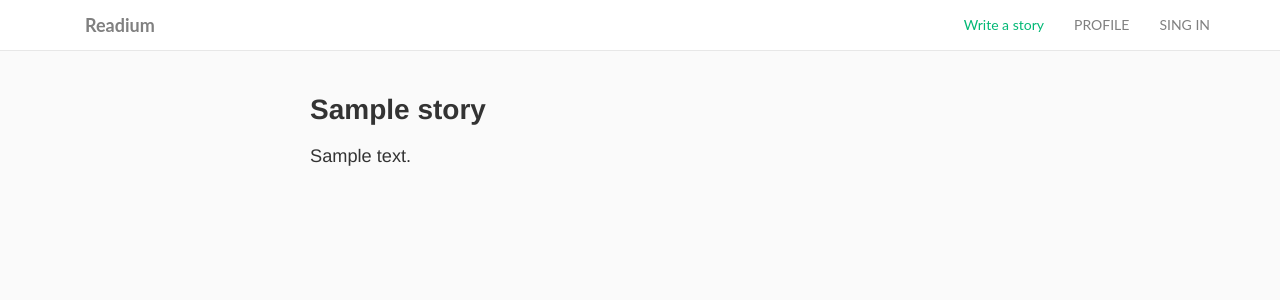
After one commit to iferrant/Readium, a Python web app: template templates/read_story.html in a window 1280 px wide. The commit adds this page. Shown: the top 300 px of the page. Run offline with Jinja, Linux system fonts and the light colour scheme; the template is opened without the code that fills it: most values are stand-ins (such as "Sample title", 1, 10 or a date in 2020); some libraries are stand-ins or nearby versions.

Commit message:
Read stories
When the user clicks on a story from the story list, he can read it.

```diff
--- a/main.py
+++ b/main.py
@@ -17,10 +17,11 @@
 import webapp2
 from controllers.PostListHandler import PostListHandler
 from controllers.LoginHandler import LoginHandler
-from controllers.StoryHandler import StoryHandler
+from controllers.StoryHandler import StoryHandler, ReadStoryHandler
 
 app = webapp2.WSGIApplication([
     ('/', PostListHandler),
     ('/login', LoginHandler),
-    ('/write_story', StoryHandler)
+    ('/write_story', StoryHandler),
+    ('/read_story', ReadStoryHandler)
 ], debug=True)
--- a/static/css/style.css
+++ b/static/css/style.css
@@ -181,6 +181,10 @@ body {
     flex-direction: column;
 }
 
+.card-block {
+    height: 100%;
+}
+
 .card-user {
     color: #02B875;
     font-size: 1.15em;
@@ -202,6 +206,11 @@ body {
     color: #373737;
     font-family: "PT Sans", Monaco, sans-serif;
     font-size: 1.2em;
+    overflow: hidden;
+    text-overflow: ellipsis;
+    display: -webkit-box;
+    -webkit-line-clamp: 3;
+    -webkit-box-orient: vertical;
 }
 
 .card-btns {
@@ -305,3 +314,25 @@ textarea:focus, input:focus{
     outline: none;
 }
 /***************************************************************************/
+/********************************READ STORY ********************************/
+.read-container {
+    max-width: 700px;
+    margin-left: auto;
+    margin-right: auto;
+    padding: 20px;
+}
+
+.read-container p {
+    min-width: 100%;
+}
+
+.story-title {
+    font-size: 2em;
+    font-weight: bold;
+}
+.story-text {
+    font-size: 1.3em;
+    line-height: 32px;
+}
+/***************************************************************************/
+/***************************************************************************/
--- a/templates/base.html
+++ b/templates/base.html
@@ -31,6 +31,10 @@
         </div>
       </div>
     </nav>
+   <div class="read-container">
+        {%block readStoryContainer %}
+        {% endblock %}
+    </div>
     <div class="container-fluid">
        <div class="row">
            <div class="col-md-2 col-md-offset-3">
--- a/templates/post_card.html
+++ b/templates/post_card.html
@@ -6,11 +6,11 @@
             <div class="card-block">
                 <a class="card-user">{{ s.author }}</a>
                 <p class="card-date">{{ s.date }}</p>
-                <p class="card-title">{{ s.title }}</p>
+                <a class="card-title" href="/read_story?id={{ s.key.urlsafe() }}">{{ s.title }}</a>
                 <!--Text-->
                 <p class="card-text">{{ s.text }}</p>
                 <div class="card-btns">
-                    <a href="#" class="btn-read-more">Read more...</a>
+                    <a href="/read_story?id={{ s.key.urlsafe() }}" class="btn-read-more">Read more...</a>
                     <div class="card-btn-like">
                         <input type="image" src="../static/img/heart_green.png" width="23" height="22"/>
                         <span class="card-like-counter">325</span>
--- /dev/null
+++ b/templates/read_story.html
@@ -0,0 +1,5 @@
+{% extends 'base.html' %}
+{% block readStoryContainer %}
+    <p class="story-title">{{ story.title }}</p>
+    <p class="story-text">{{ story.text }}</p>
+{% endblock %}
```
Also changed, not shown: controllers/StoryHandler.py (+17 -0 lines).
